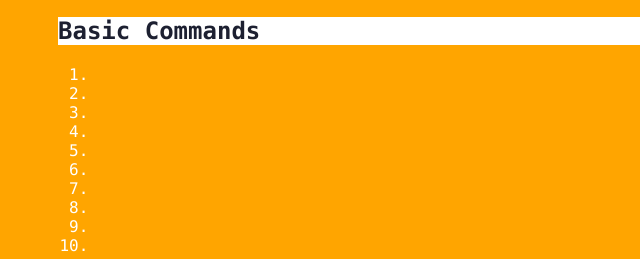
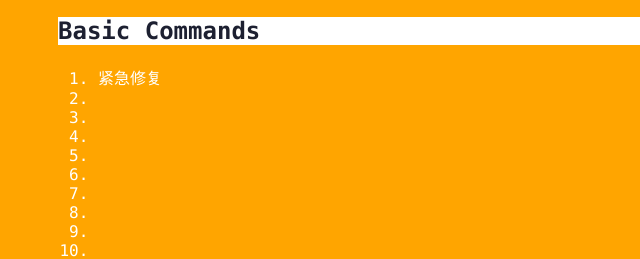
Before and after one commit to sockrakit/learn, a plain HTML site: page index.html in a window 1280 px wide. Both pictures are taken after a click on the element "Basic Commands". Shown: the part 276-535 px from the top of the page, 0-640 px from the left. Drawn offline with Linux system fonts and the light colour scheme.

Commit message:
emergency

```diff
--- a/index.html
+++ b/index.html
@@ -29,7 +29,7 @@
         <div class="accordion"><h1>Basic Commands</h1></div>
             <div class="panel">
                 <ol>
-                    <li></li>
+                    <li>紧急修复</li>
                     <li></li>
                     <li></li>
                     <li></li>
```
